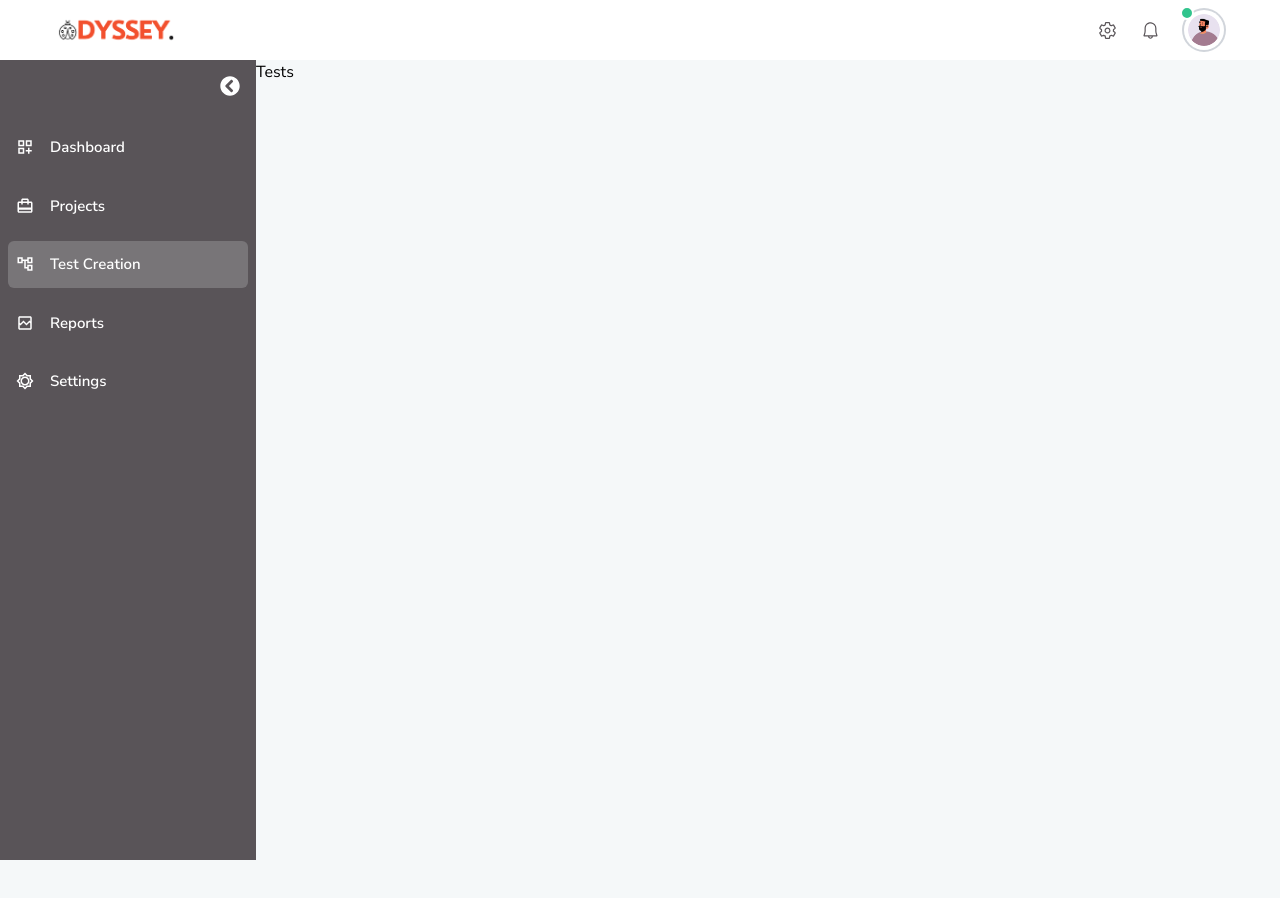
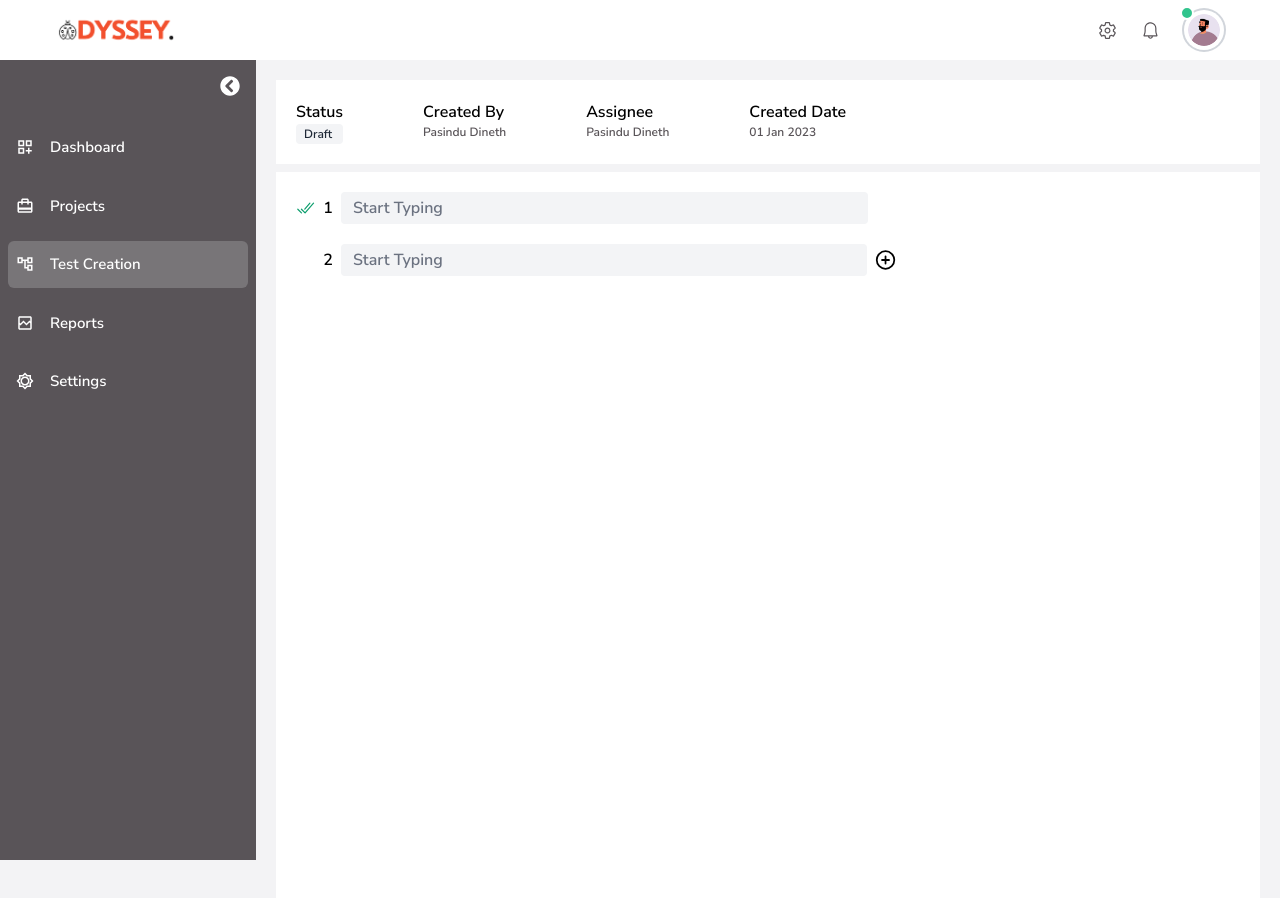
Before and after one commit to PasinduDineth/Odyssey, a Next.js app in the folder odyssey-ui/: page /tests in a window 1280 px wide. Shown: the top 898 px of the page. Before the commit the page ends 800 px from the top, so only its background shows below. Built offline with nearby package versions, Linux system fonts and the light colour scheme.

Commit message:
feat: test item creation

```diff
--- a/odyssey-ui/src/app/globals.css
+++ b/odyssey-ui/src/app/globals.css
@@ -6,8 +6,15 @@
 
 * {
     font-family: 'Nunito Sans', sans-serif;
+    -webkit-font-smoothing: antialiased !important; /* For webkit browsers like Chrome and Safari */
+    -moz-osx-font-smoothing: grayscale !important; /* For Firefox on macOS */
+    font-weight: 600;
 }
 
 body {
-    background-color: #f5f8f9 !important;
+    background-color: #F3F3F5 !important;
+    -webkit-font-smoothing: antialiased !important; /* For webkit browsers like Chrome and Safari */
+    -moz-osx-font-smoothing: grayscale !important; /* For Firefox on macOS */
+    font-weight: normal;
+    font-style: normal;
 }
--- a/odyssey-ui/src/app/layout.js
+++ b/odyssey-ui/src/app/layout.js
@@ -12,7 +12,7 @@ export default function RootLayout({ children }) {
   };
   return (
     <html lang="en">
-      <body className={`flex flex-col min-h-screen overflow-hidden`}>
+      <body className={`flex flex-col overflow-hidden`}>
         <Navigation toggleSidebar={toggleSidebar} isOpen={isOpen}/>
         <div className='flex flex-1 overflow-hidden'>
           <div className={`flex-shrink-0 ${isOpen ? 'w-64' : 'w-14'} transition-width duration-300 ease-in-out overflow-hidden`}>
--- a/odyssey-ui/src/app/tests/page.js
+++ b/odyssey-ui/src/app/tests/page.js
@@ -1,3 +1,46 @@
+"use client"
+import { Badge } from 'flowbite-react';
+import TestCaseItem from "../../utils/components/test-case-item/testCaseItem"
+import React from 'react';
+import { useState } from 'react';
 export default function Tests() {
-    return <div>Tests</div>
+    const [tests, setTests] = useState(2);
+
+    const addTestItem = () => {
+      setTests(tests + 1);
+    };
+    return (
+      <div className="flex w-full flex-col mx-5">
+        <div className="flex justify-start w-full mt-5 p-5 space-x-20 bg-white">
+          <div className="flex flex-col justify-start">
+            <p className='text-text-text'>Status</p>
+            <Badge color="gray" size="xs">
+              Draft
+            </Badge>
+          </div>
+          <div className="flex flex-col justify-start">
+            <p className='text-text-text'>Created By</p>
+            <p className='text-text text-xs'>Pasindu Dineth</p>
+          </div>
+          <div className="flex flex-col justify-start">
+            <p className='text-text-text'>Assignee</p>
+            <p className='text-text text-xs'>Pasindu Dineth</p>
+          </div>
+          <div className="flex flex-col justify-start">
+            <p className='text-text-text'>Created Date</p>
+            <p className='text-text text-xs'>01 Jan 2023</p>
+
+          </div>
+        </div>
+        <div className="flex w-full mt-2 min-h-screen bg-white flex-col">
+          <div className='flex flex-col w-[65%]'>
+            {[...Array(tests)].map((_, i, arr) =>
+              <TestCaseItem key={i + 1} count={i + 1} addTestItem={addTestItem} addEnabled={i === arr.length - 1}/>
+            )}
+          </div>
+          <div className="flex w-[35%] border-l-4">
+          </div>
+        </div>
+      </div>
+    )
   }
--- /dev/null
+++ b/odyssey-ui/src/utils/components/select/select.js
@@ -0,0 +1,77 @@
+"use client"
+import React, { useState, useEffect, useRef } from 'react';
+
+const SearchableSelect = ({ options, placeholder }) => {
+  const [inputValue, setInputValue] = useState('');
+  const [filteredOptions, setFilteredOptions] = useState(options);
+  const [isDropdownOpen, setIsDropdownOpen] = useState(false);
+
+  const dropdownRef = useRef(null);
+
+  useEffect(() => {
+    // Filter options based on the inputValue
+    const filtered = options.filter(option =>
+      option.label.toLowerCase().includes(inputValue.toLowerCase())
+    );
+    setFilteredOptions(filtered);
+
+    // Open dropdown if there are filtered options
+    setIsDropdownOpen(filtered.length > 0);
+  }, [inputValue, options]);
+
+  useEffect(() => {
+    // Add event listener for clicks outside the component
+    document.addEventListener('click', handleClickOutside);
+
+    // Set initial state of isDropdownOpen to false
+    setIsDropdownOpen(false);
+
+    // Clean up the event listener on component unmount
+    return () => {
+      document.removeEventListener('click', handleClickOutside);
+    };
+  }, []);
+
+  const handleClickOutside = e => {
+    if (dropdownRef.current && !dropdownRef.current.contains(e.target)) {
+      setIsDropdownOpen(false);
+    }
+  };
+
+  const handleChange = option => {
+    setInputValue(option.label);
+    setIsDropdownOpen(false);
+  };
+
+  const handleInputClick = () => {
+    setIsDropdownOpen(true);
+  };
+
+  return (
+    <div ref={dropdownRef} className="relative w-full rounded">
+      <input
+        type="text"
+        value={inputValue}
+        onChange={e => setInputValue(e.target.value)}
+        onClick={handleInputClick}
+        placeholder={placeholder}
+        className="px-3 py-1 text-md focus:outline-none border-0 focus:border-0 ring-0 focus:ring-0 bg-gray-100 w-full rounded"
+      />
+      {isDropdownOpen && filteredOptions.length > 0 && (
+        <ul className="absolute z-10 bg-white border mt-2 w-full">
+          {filteredOptions.map(option => (
+            <li
+              key={option.value}
+              onClick={() => handleChange(option)}
+              className="cursor-pointer p-2 hover:bg-gray-200"
+            >
+              {option.label}
+            </li>
+          ))}
+        </ul>
+      )}
+    </div>
+  );
+};
+
+export default SearchableSelect;
--- /dev/null
+++ b/odyssey-ui/src/utils/components/test-case-item/testCaseItem.js
@@ -0,0 +1,28 @@
+import SearchableSelect from "../select/select"
+import { IoCheckmarkDone } from "react-icons/io5";
+import { FiPlusCircle } from "react-icons/fi";
+import { VscBlank } from "react-icons/vsc";
+const TestCaseItem = ({addTestItem, key, addEnabled, count}) => {
+    const options = [
+        { value: 'option1', label: 'Option 1' },
+        { value: 'option2', label: 'Option 2' },
+      ];
+    return(
+        <div className="flex mt-5 mx-5 items-center h-fit" key={key}>
+            {!addEnabled ?
+                <IoCheckmarkDone size={22} className='mr-2 text-green-500'/>
+                :
+                <VscBlank size={22} className='mr-2'/>
+            }
+            <p className='text-clean bg-accent px-1 mr-2 rounded'>{count}</p>
+            <SearchableSelect options={options} placeholder="Start Typing" />
+            {addEnabled ?
+                <FiPlusCircle  size={24} className='ml-2 text-primary-light' onClick={addTestItem}/>
+                :
+                <VscBlank size={22} className='mr-2'/>
+            }
+        </div>
+    )
+}
+
+export default TestCaseItem;
--- a/odyssey-ui/tailwind.config.js
+++ b/odyssey-ui/tailwind.config.js
@@ -10,13 +10,15 @@ module.exports = {
     extend: {
       colors: {
         primary: {
-          DEFAULT: '#F2502E'
+          DEFAULT: '#F2502E',
+          light: '#fc6444',
         },
         secondary: {
           DEFAULT: '#F29F05'
         },
         accent: {
-          DEFAULT: '#F2B705'
+          DEFAULT: '#c2c2c2',
+          light: '#ededed'
         },
         text: {
           DEFAULT:'#595458',
@@ -25,13 +27,13 @@ module.exports = {
         border: '#155E85',
         background: '#f5f8f9',
         clean: '#fff'
-      },
+        },
       backgroundImage: {
         'gradient-radial': 'radial-gradient(var(--tw-gradient-stops))',
         'gradient-conic':
           'conic-gradient(from 180deg at 50% 50%, var(--tw-gradient-stops))',
       },
-    },
+    }
   },
   plugins: [require('flowbite/plugin')],
 }
```
